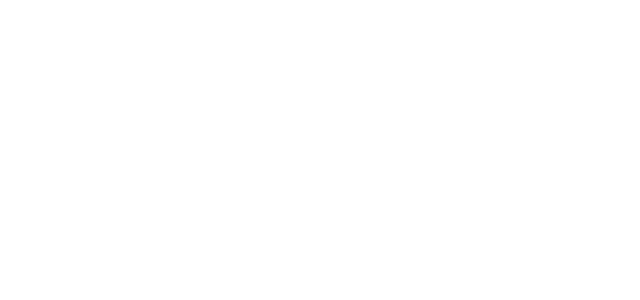
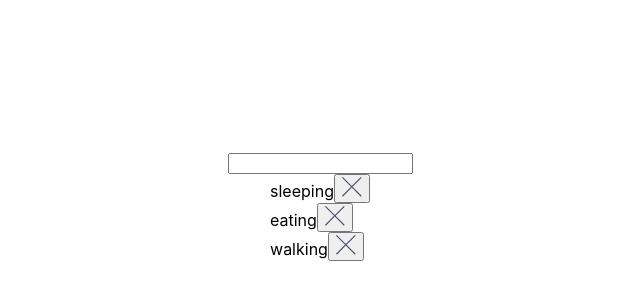
Before and after one commit to GSG-G9/-ow-todo-app-alaasahloub, a Next.js app: page / in a window 1280 px wide. Shown: the part 194-494 px from the top of the page, without its empty margins (320-960 px from the left). Built offline with nearby package versions, Linux system fonts and the light colour scheme.

Commit message:
handle view all, add, and Delete todo

```diff
--- /dev/null
+++ b/comps/AddTodo.js
@@ -0,0 +1,25 @@
+import { useContext } from "react";
+import { TodoContext } from "./ContextProvider";
+
+const AddTodo = () => {
+  const { todosState, setTodosState } = useContext(TodoContext);
+  const statelength = todosState.length;
+
+  const handleAdd = (e) => {
+    e.preventDefault();
+    if (e.target.value !== "") {
+      setTodosState([
+        ...todosState,
+        { id: statelength + 1, todoName: e.target.value, compleated: false },
+      ]);
+    }
+  };
+
+  return (
+    <div>
+      <input type="text" onBlur={handleAdd} />
+    </div>
+  );
+};
+
+export default AddTodo;
--- /dev/null
+++ b/comps/AllTodos.js
@@ -0,0 +1,21 @@
+import {useContext} from 'react'
+import {TodoContext} from './ContextProvider'
+import DeleteTodo from './DeleteTodo'
+
+const AllTodos = (props) => {
+    const {todosState} = useContext(TodoContext)
+
+    return (
+
+        <div>
+            {todosState.map(todo => (
+                <div key={todo.id}>
+                    {todo.todoName}
+                    <DeleteTodo todoId={todo.id}/>
+                </div>
+            ))}
+        </div>
+    )
+}
+
+export default AllTodos
--- /dev/null
+++ b/comps/ContextProvider.js
@@ -0,0 +1,21 @@
+import { createContext ,useState} from "react";
+import { arrayOf, element } from "prop-types";
+
+const todoS = [
+  { id: 1, todoName: "sleeping", compleated: false },
+  { id: 2, todoName: "eating", compleated: false },
+  { id: 3, todoName: "walking", compleated: false },
+];
+
+export const TodoContext = createContext();
+
+const ContextProvider = ({ children }) => {
+  const [todosState, setTodosState] = useState(todoS)
+  return <TodoContext.Provider value={{todosState, setTodosState}}>{children}</TodoContext.Provider>;
+};
+
+ContextProvider.propTypes = {
+  children: arrayOf(element).isRequired,
+};
+
+export default ContextProvider;
--- /dev/null
+++ b/comps/DeleteTodo.js
@@ -0,0 +1,21 @@
+import Image from "next/image";
+import { useContext } from "react";
+import { TodoContext } from "./ContextProvider";
+
+const DeleteTodo = (props) => {
+  const { todosState, setTodosState } = useContext(TodoContext);
+  const { todoId } = props;
+
+  const handleDelete = (todoId) => {
+    const toUpdate = todosState.filter((todo) => todo.id !== todoId);
+    setTodosState(toUpdate);
+  };
+
+  return (
+    <button onClick = {()=> handleDelete(todoId)}>
+      <Image src="/cross.svg" width={20} height={20} />
+    </button>
+  );
+};
+
+export default DeleteTodo;
--- a/pages/index.js
+++ b/pages/index.js
@@ -1,13 +1,20 @@
 import Head from 'next/head'
 import styles from '../styles/Home.module.css'
+import ContextProvider from '../comps/ContextProvider'
+import AddTodo from '../comps/AddTodo'
+import AllTodos from '../comps/AllTodos'
 
 export default function Home() {
   return (
     <div className={styles.container}>
       <Head>
-        <title>Create Next App</title>
+        <title>Todo App</title>
         <link rel="icon" href="/favicon.ico" />
       </Head>
+      <ContextProvider>
+        <AddTodo />
+        <AllTodos />
+      </ContextProvider>
     </div>
   )
 }
```
Also changed, not shown: comps/Header.js (added, +11 -0 lines), comps/Checkbox.js (added), comps/Todo.js (added), public/cross.svg (added), 1 other file (tests, documents, lock files or other folders).
